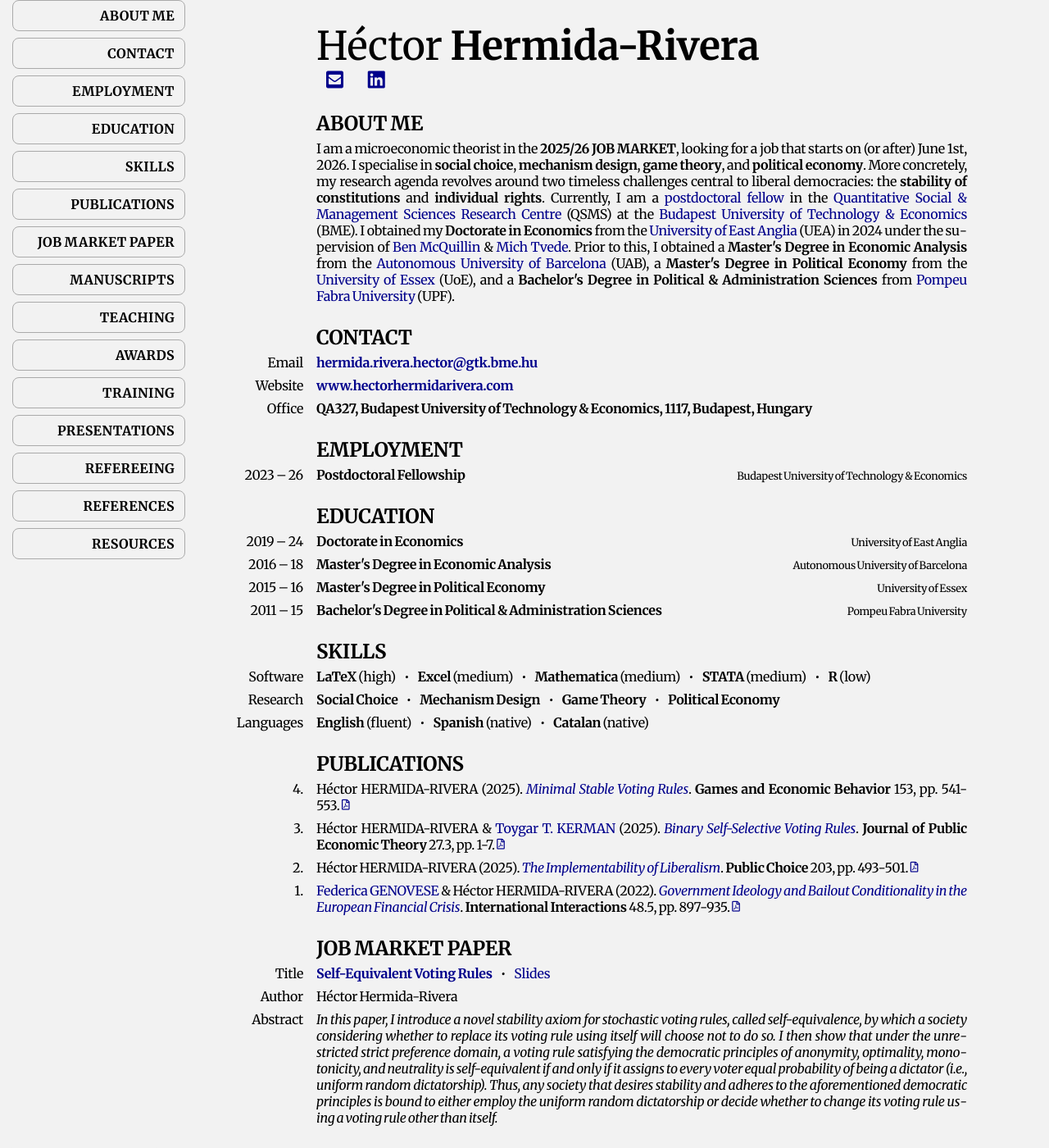
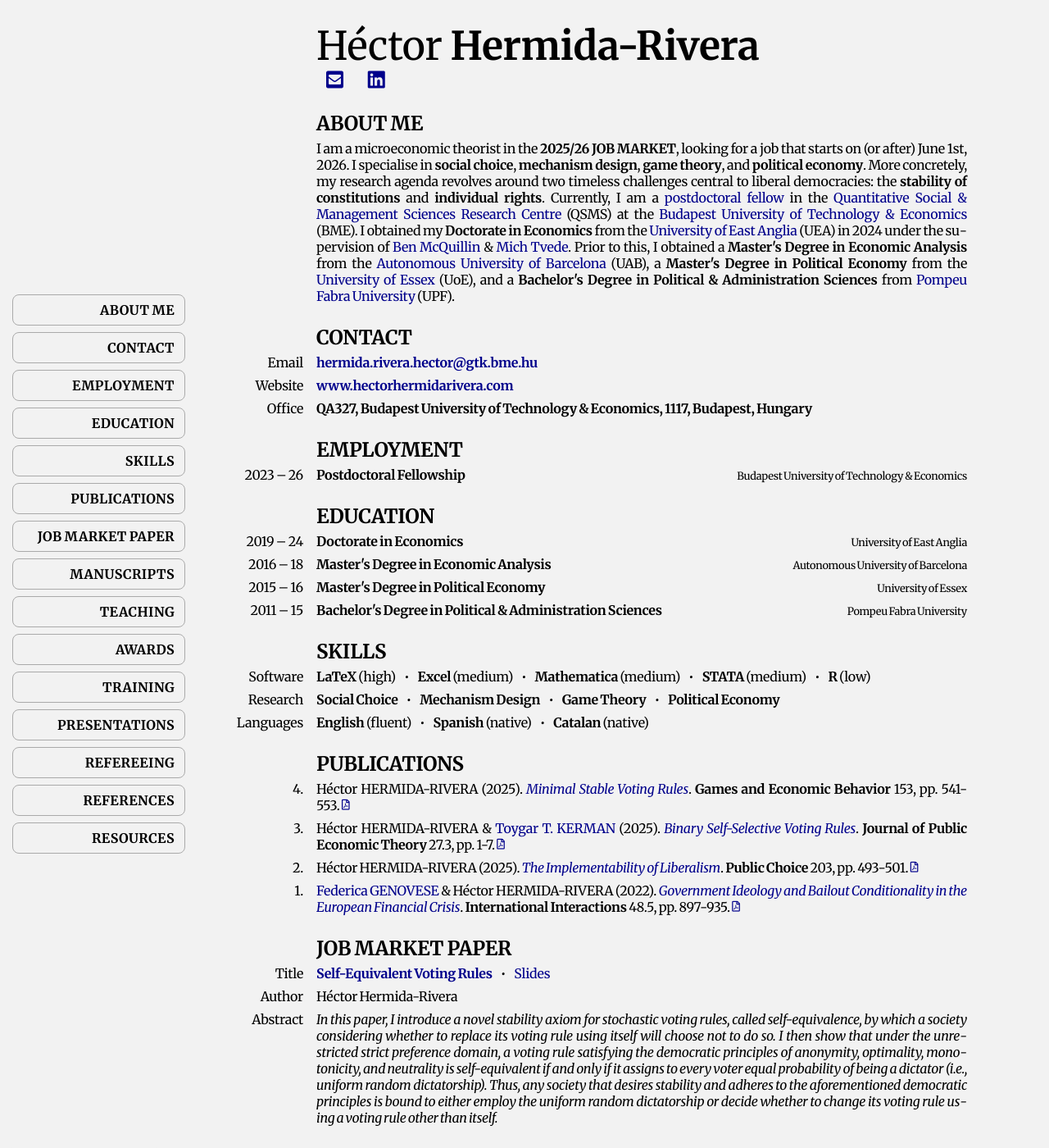
Before and after one commit to HectorHermidaRivera/hectorhermidarivera.github.io, a Jekyll site: the page built from index.md, in a window 1280 px wide and 1400 px high. Shown: the whole window at 82% size. Built offline with Jekyll 4.4.1, drawn with Linux system fonts in a browser that asks for light colours; a style sheet for code colours, icons or effects is not loaded.

Commit message:
Update style.css

```diff
--- a/assets/css/style.css
+++ b/assets/css/style.css
@@ -23,10 +23,10 @@
   height: 100vh;
   display: flex;
   flex-direction: column;
-  justify-content: flex-start; /* start at top */
-  gap: 8px;
+  justify-content: center; /* vertically centers all links */
+  gap: 8px; /* spacing between links */
   background-color: #f2f2f2;
-  padding: 0px 0px 0px 10px; /* 10px top and bottom */
+  padding-left: 10px; /* keep left padding */
   border-radius: 12px;
   box-sizing: border-box;
   z-index: 10000;
```
